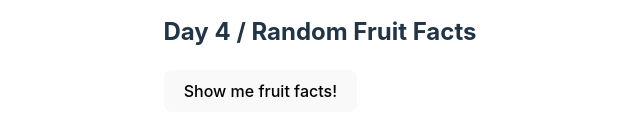
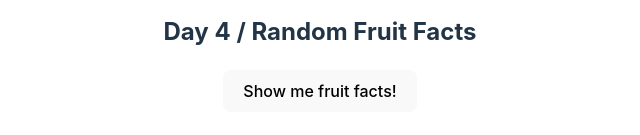
Before and after one commit to victorelgersma/day4_react_ts, a React (Vite) app: page / in a window 1280 px wide. Shown: the part 347-482 px from the top of the page, without its empty margins (320-960 px from the left). Built offline with nearby package versions, Linux system fonts and the light colour scheme.

Commit message:
make button centered

```diff
--- a/src/App.tsx
+++ b/src/App.tsx
@@ -16,16 +16,18 @@ function App() {
     setButtonText("Fruit Facts are boring!");
   };
 
-  const buttonStyle = {
-    display: "block",
+  const containerStyle = {
+    display: "flex",
+    justifyContent: "center",
+    alignItems: "center",
   };
 
   return (
     <>
       <h2>Day 4 / Random Fruit Facts</h2>
-      <button style={buttonStyle} onClick={handleClick}>
-        {buttonText}
-      </button>
+      <div style={containerStyle}>
+        <button onClick={handleClick}>{buttonText}</button>
+      </div>
       {showFacts &&
         fruitFactsArray.map(({ name, fact }) => (
           <FruitFact key={name} fruit={name} fact={fact} />
```
